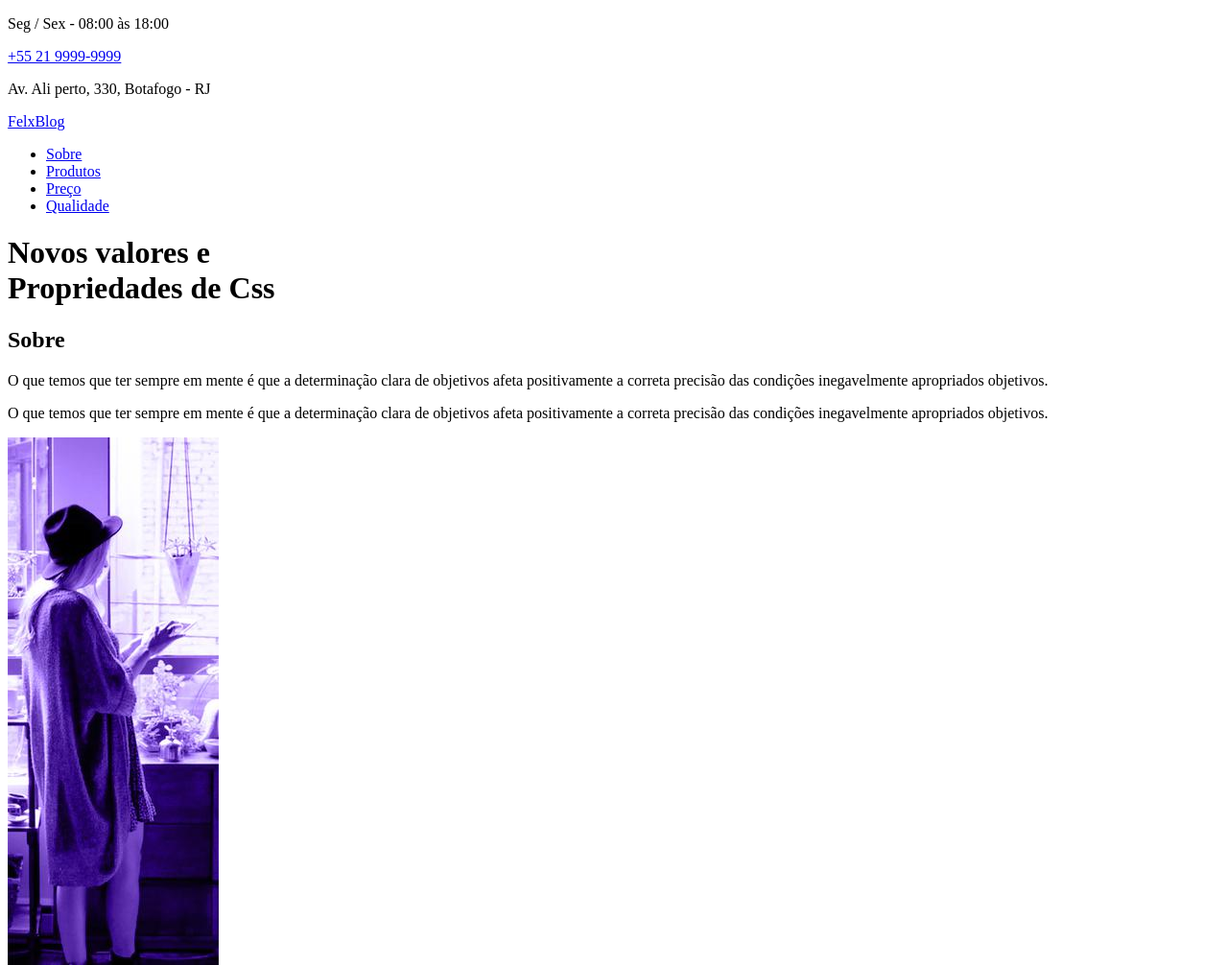
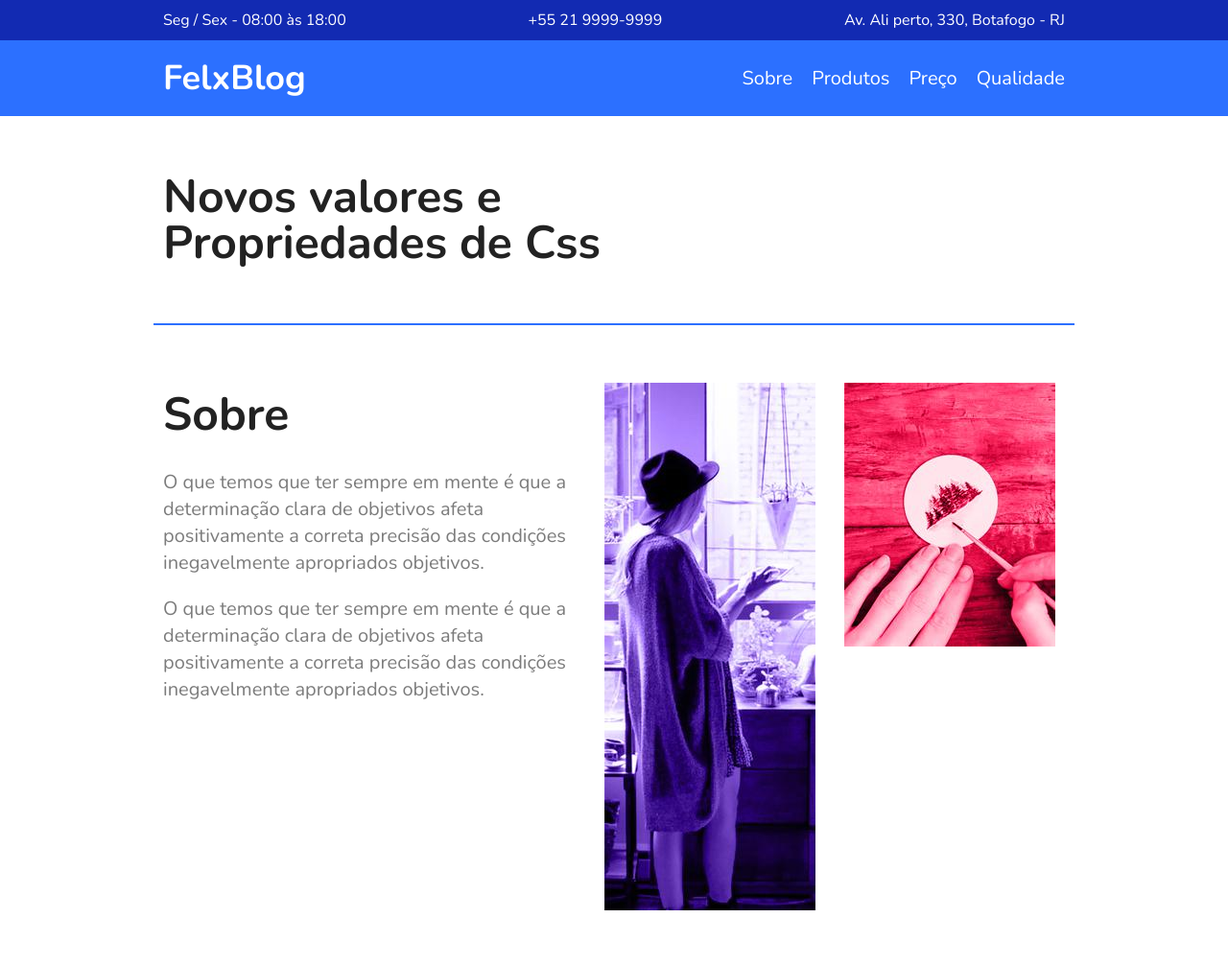
Before and after one commit to Pecinallix/FlexBlog, a plain HTML site: page index.html in a window 1280 px wide. Shown: the top 1006 px of the page at 96% size. Drawn offline with nearby package versions, Linux system fonts and the light colour scheme; files that its build step writes are made by us from their sources.

Commit message:
estilos no Css

```diff
--- a/index.html
+++ b/index.html
@@ -8,7 +8,7 @@
   <link rel="preconnect" href="https://fonts.googleapis.com">
   <link rel="preconnect" href="https://fonts.gstatic.com" crossorigin>
   <link href="https://fonts.googleapis.com/css2?family=Nunito:ital,wght@0,400;0,700;1,400&display=swap" rel="stylesheet">
-  <link rel="stylesheet" type="text/css" href="css/style.css">
+  <link rel="stylesheet" type="text/css" href="/style.css">
   <title>FelxBlog</title>
 
 
@@ -28,7 +28,7 @@
       <div class="menu-logo">
         <a href="#">FelxBlog</a>
       </div>
-      <nav>
+      <nav class="menu-nav">
         <ul>
           <li><a href="#sobre">Sobre</a></li>
           <li><a href="#produtos">Produtos</a></li>
@@ -46,10 +46,10 @@
       <p>O que temos que ter sempre em mente é que a determinação clara de objetivos afeta positivamente a correta precisão das condições inegavelmente apropriados objetivos.</p>
       <p>O que temos que ter sempre em mente é que a determinação clara de objetivos afeta positivamente a correta precisão das condições inegavelmente apropriados objetivos.</p>
     </div>
-    <div>
+    <div class="sobre-img">
       <img src="img/sobre1.jpg" alt="Sobre 1">
     </div>
-    <div>
+    <div class="sobre-img">
       <img src="img/sobre2.jpg" alt="Sobre 2">
     </div>
   </section>
@@ -65,7 +65,7 @@
         <h2>Pink</h2>
         <img src="img/produtos2.jpg" alt="Produtos 2">
       </div>
-      <div class="produtos-item purple">
+      <div class="produtos-item blue">
         <h2>Blue</h2>
         <img src="img/produtos3.jpg" alt="Produtos 3">
       </div>
--- a/style.css
+++ b/style.css
@@ -0,0 +1,163 @@
+body,
+h1,
+h2,
+p,
+ul,
+li,
+a {
+  margin: 0px;
+  padding: 0px;
+}
+body {
+  font-family: "Nunito", Arial, Helvetica, sans-serif;
+  color: #222;
+}
+ul {
+  list-style: none;
+}
+a {
+  text-decoration: none;
+}
+img {
+  display: block;
+  max-width: 100%;
+}
+* {
+  box-sizing: border-box;
+}
+
+/* Superinfo */
+
+.superinfo-bg {
+  background: #122ab2;
+  color: white;
+}
+
+.superinfo {
+  max-width: 960px;
+  margin: 0 auto;
+  display: flex;
+  justify-content: space-between;
+  flex-wrap: wrap;
+  padding-top: 10px;
+}
+
+.superinfo a,
+.superinfo p {
+  margin: 0 10px 10px 10px;
+}
+
+.superinfo a {
+  color: white;
+}
+
+/* Menu */
+
+.menu-bg {
+  background: #2c70ff;
+}
+
+.menu {
+  max-width: 960px;
+  margin: 0 auto;
+  padding: 15px 0;
+  display: flex;
+  flex-wrap: wrap;
+  justify-content: space-between;
+  align-items: center;
+}
+.menu a {
+  color: white;
+}
+.menu-logo a {
+  font-size: 2.25em;
+  font-weight: bold;
+  margin: 0 10px;
+}
+.menu-nav ul {
+  display: flex;
+  flex-wrap: wrap;
+}
+.menu-nav a {
+  font-size: 1.25em;
+  display: block;
+  padding: 10px;
+}
+.menu-nav a:hover {
+  color: #122ab2;
+}
+
+/* Introdução */
+
+.introducao {
+  font-size: 3em;
+  line-height: 1;
+  max-width: 960px;
+  margin: 0 auto;
+  padding: 60px 10px;
+}
+
+/* Sobre */
+
+.sobre {
+  border-top: 2px solid #2c70ff;
+  border-bottom: 2px solid #2c70ff;
+  max-width: 960px;
+  margin: 0 auto;
+  padding: 60px 0;
+  display: flex;
+  flex-wrap: wrap;
+}
+.sobre-info {
+  flex: 2 1 300px;
+  margin: 0 10px;
+}
+.sobre-info h1 {
+  font-size: 3em;
+  margin-bottom: 0.5em;
+}
+.sobre-info p {
+  font-size: 1.25em;
+  line-height: 1.4;
+  margin-bottom: 1em;
+  color: #7c7c7c;
+}
+.sobre-img {
+  flex: 1 1 160px;
+  margin: 0 10px;
+}
+
+/*Produtos*/
+
+.produtos {
+  max-width: 960px;
+  margin: 60px auto;
+}
+.produtos h1 {
+  font-size: 3em;
+  margin: 0 10px 60px 10px;
+}
+.produtos-container {
+  display: flex;
+  flex-wrap: wrap;
+  align-items: flex-end;
+}
+.produtos-item {
+  flex: 1 1 175px;
+  margin: 10px;
+}
+.produtos-item h2 {
+  font-size: 3em;
+  color: #a4a4a4;
+  background: #f7f7f7;
+  padding: 60px 20px;
+}
+.purple {
+  border-top: 8px solid #ae81ff;
+}
+.pink {
+  border-top: 8px solid #f9265e;
+}
+.blue {
+  border-top: 8px solid #66d9eb;
+}
```
